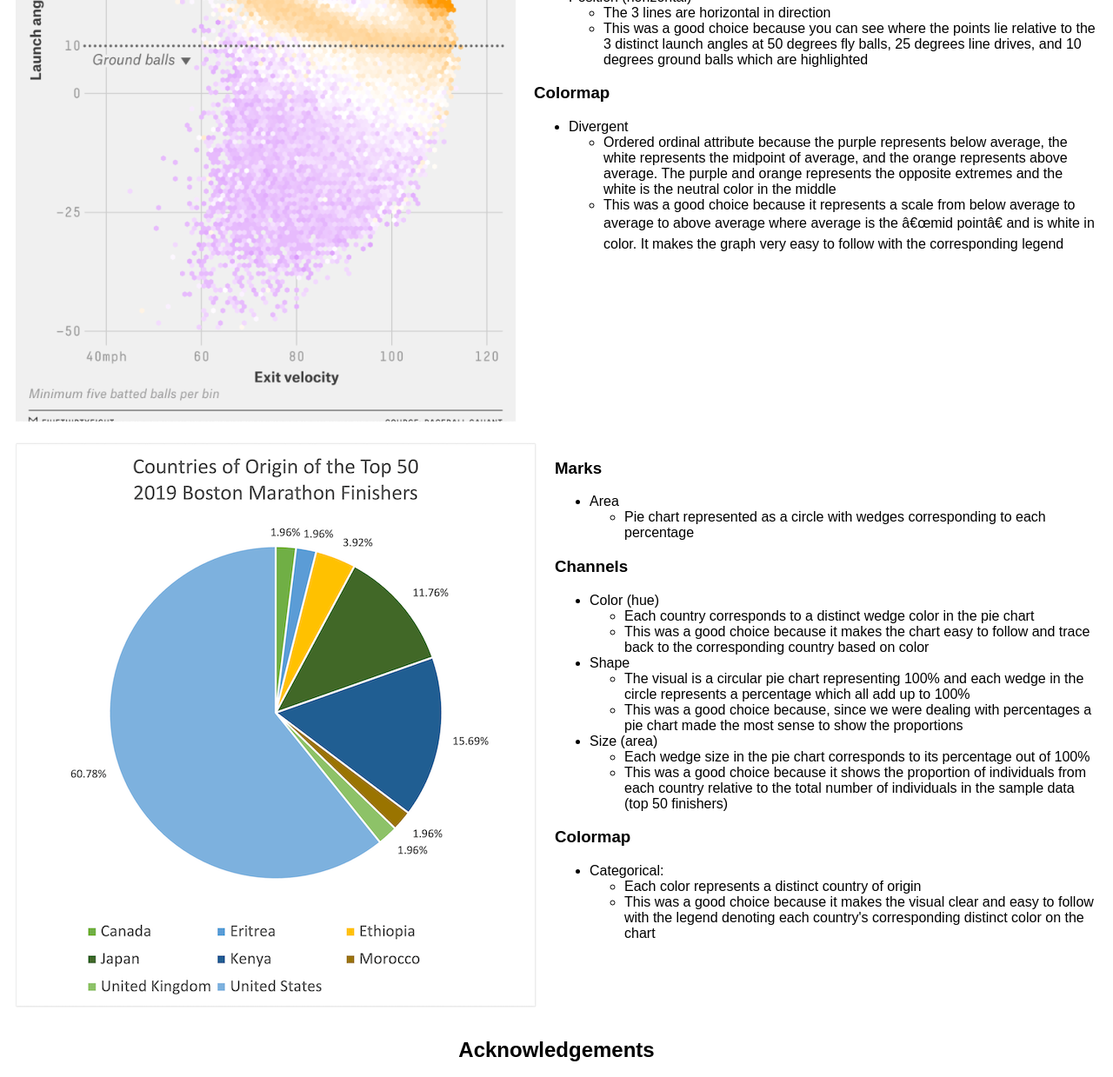
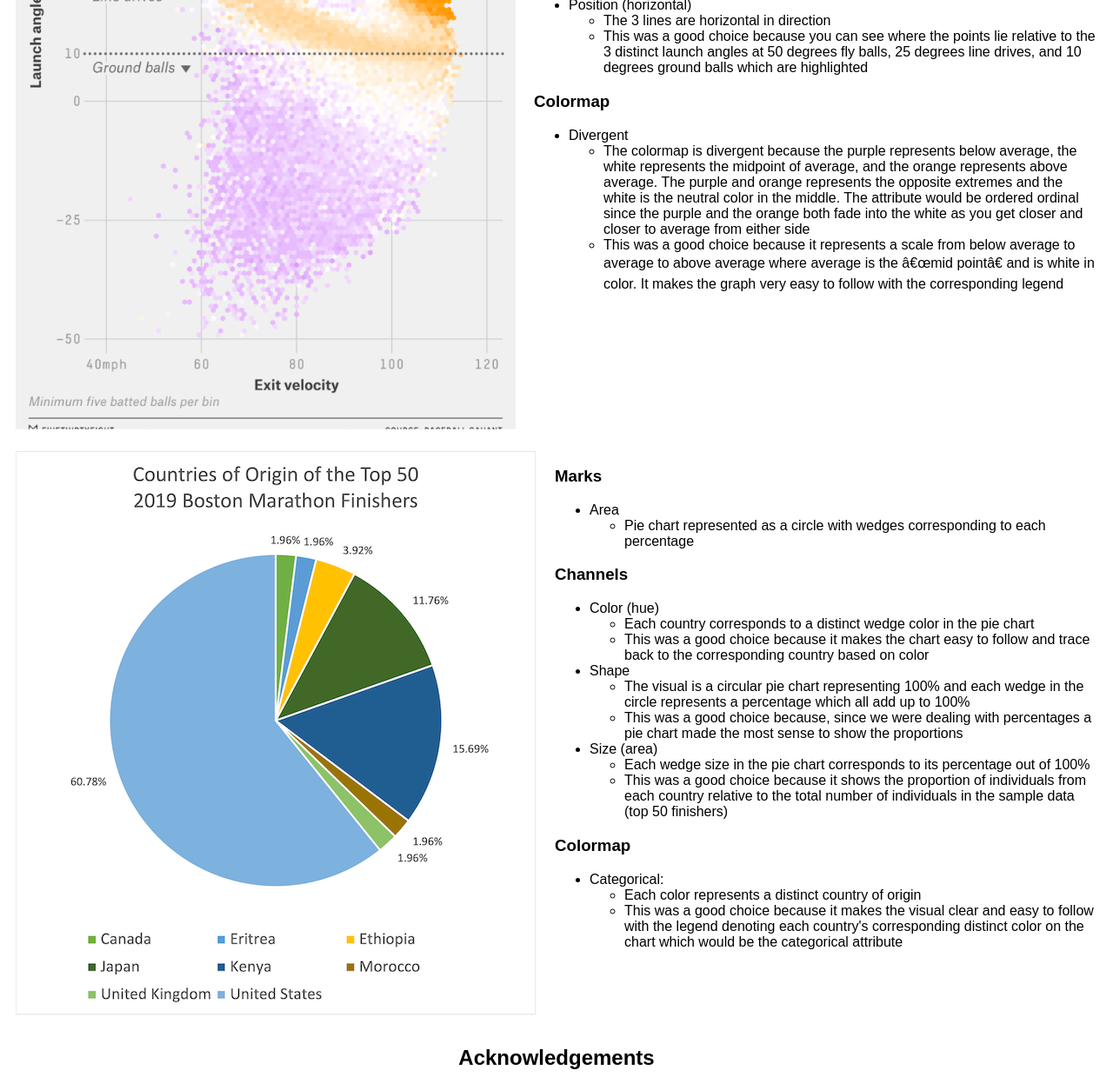
Before and after one commit to DS4200-S23-Class/hw-03-xander-and-adithi, a plain HTML site: page index.html in a window 1280 px wide. Shown: the part 1185-2424 px from the top of the page at 87% size. Drawn offline with Linux system fonts and the light colour scheme.

Commit message:
fixing some typos in the text for the visuals

```diff
--- a/index.html
+++ b/index.html
@@ -55,7 +55,7 @@
                 <li>Categorical</li>
                 <ul>
                     <li>The colormap is categorical because red and blue represent the distinct political parties (democrat and republican)</li>
-                    <li>This was a good choice because red and blue clearly represent the two political parties which the two presidential candidates belong to, so you can easily identfy on the map which states primarily voted for which party. You can also see on the horizontal line you can see which political party was winning based on the color with more electoral votes</li>
+                    <li>This was a good choice because red and blue clearly represent the two political parties which the two presidential candidates belong to, so you can easily identfy on the map which states primarily voted for which party. You can also see on the horizontal line you can see which political party was winning based on the color with more electoral votes. The categorical attribute would be the political parties and their respective colors</li>
                 </ul>
             </ul>
 
@@ -104,7 +104,7 @@
             <ul>
                 <li>Divergent</li>
                 <ul>
-                    <li>Ordered ordinal attribute because the purple represents below average, the white represents the midpoint of average, and the orange represents above average. The purple and orange represents the opposite extremes and the white is the neutral color in the middle</li>
+                    <li>The colormap is divergent because the purple represents below average, the white represents the midpoint of average, and the orange represents above average. The purple and orange represents the opposite extremes and the white is the neutral color in the middle. The attribute would be ordered ordinal since the purple and the orange both fade into the white as you get closer and closer to average from either side</li>
                     <li>This was a good choice because it represents a scale from below average to average to above average where average is the “mid point” and is white in color. It makes the graph very easy to follow with the corresponding legend</li>
                 </ul>
             </ul>
@@ -153,7 +153,7 @@
                 <li>Categorical: </li>
                 <ul>
                     <li>Each color represents a distinct country of origin</li>
-                    <li>This was a good choice because it makes the visual clear and easy to follow with the legend denoting each country's corresponding distinct color on the chart</li>
+                    <li>This was a good choice because it makes the visual clear and easy to follow with the legend denoting each country's corresponding distinct color on the chart which would be the categorical attribute</li>
                 </ul>
             </ul>
 
```
